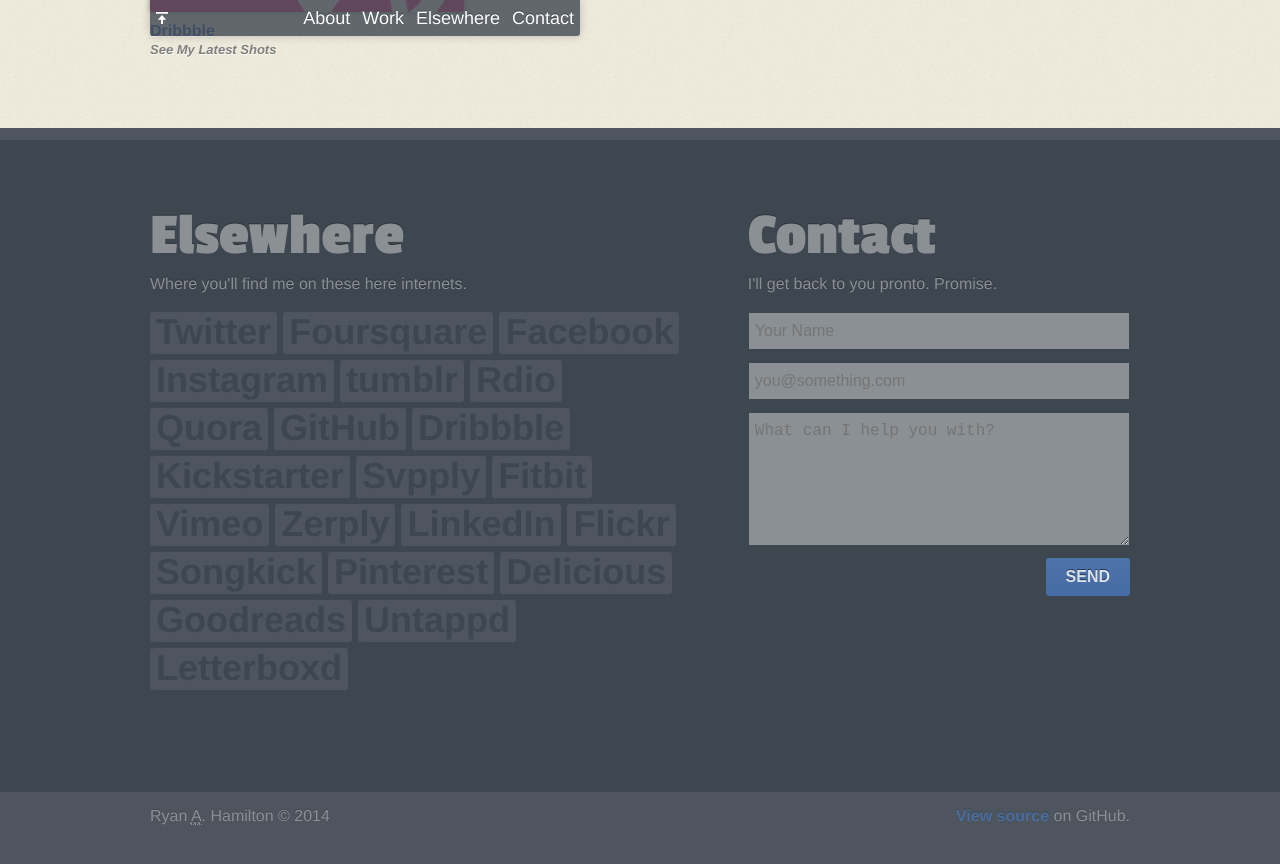
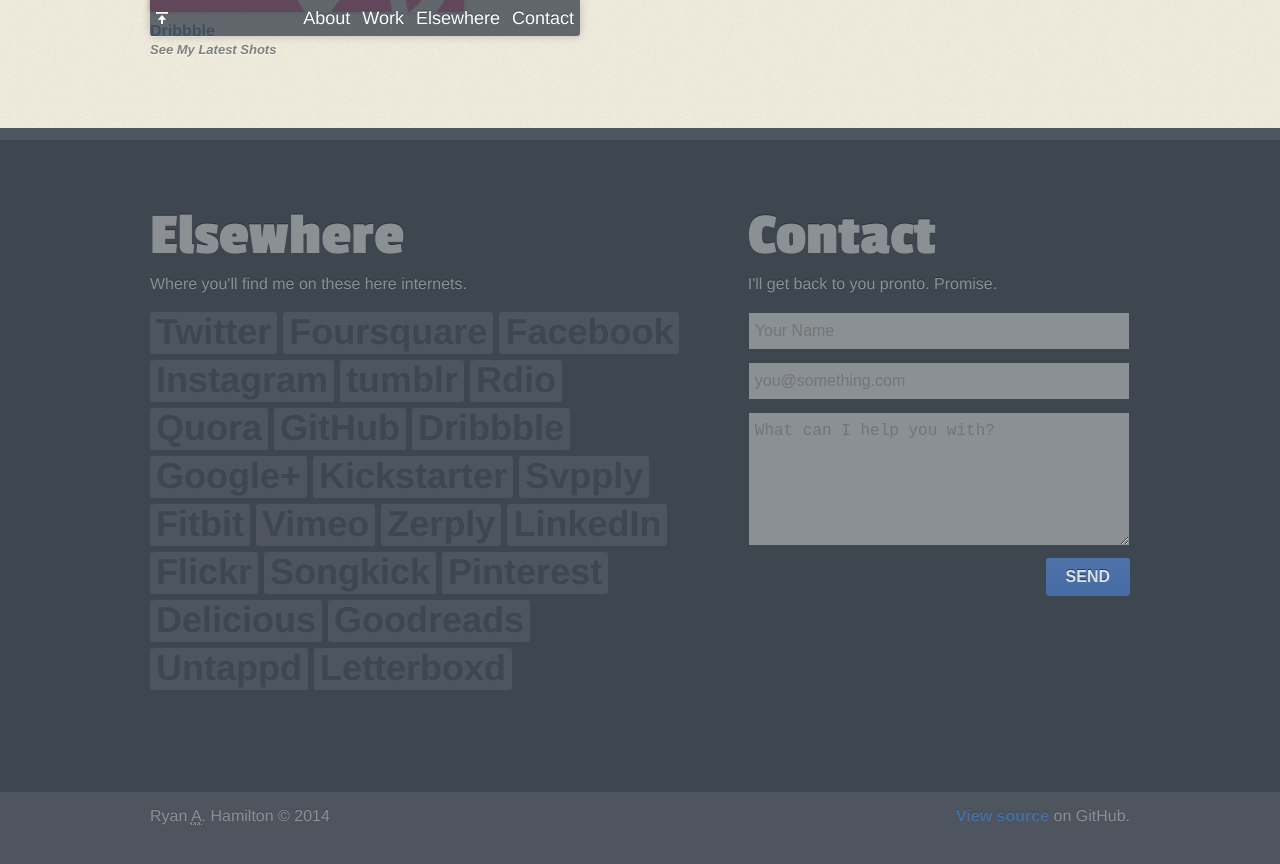
Before and after one commit to ryanahamilton/ryanahamilton.github.io, a Jekyll site: the page built from index.html, in a window 1280 px wide and 900 px high, scrolled down 1332 px. Shown: the top 864 px of the window. Built offline with Jekyll 4.4.1, drawn with Linux system fonts in a browser that asks for light colours; nearby versions of some CDN libraries; Markdown is read by kramdown in place of the engine named in the settings.

Commit message:
Adds G+ link

```diff
--- a/_layouts/default.html
+++ b/_layouts/default.html
@@ -46,6 +46,7 @@
             <li><a href="http://www.quora.com/Ryan-Hamilton" rel="me" class="quora">Quora</a></li>
             <li><a href="https://github.com/ryanahamilton" rel="me" class="github">GitHub</a></li>
             <li><a href="http://dribbble.com/ryanahamilton" rel="me" class="dribbble">Dribbble</a></li>
+            <li><a href="https://google.com/+RyanHamilton513" rel="me" class="google">Google+</a></li>
             <li><a href="http://www.kickstarter.com/profile/ryanahamilton" rel="me" class="kickstarter">Kickstarter</a></li>
             <li><a href="https://svpply.com/ryanahamilton" rel="me" class="svpply">Svpply</a></li>
             <li><a href="http://www.fitbit.com/user/2238B5" rel="me" class="fitbit">Fitbit</a></li>
--- a/_sass/main.scss
+++ b/_sass/main.scss
@@ -378,6 +378,7 @@
         &.tumblr      { background-color: #2c4762; }
         &.github      { background-color: #495961; }
         &.dribbble    { background-color: #ea4c89; }
+        &.google      { background-color: #d34836; }
         &.kickstarter { background-color: #87c442; }
         &.svpply      { background-color: #000; }
         &.fitbit      { background-color: #00d6d1; }
```
